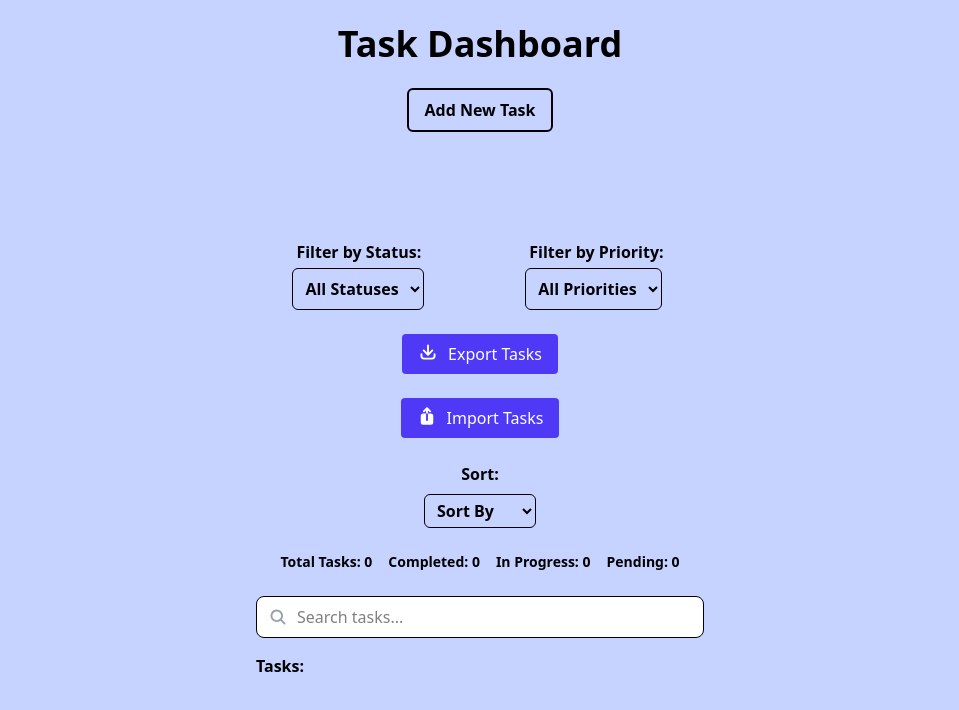
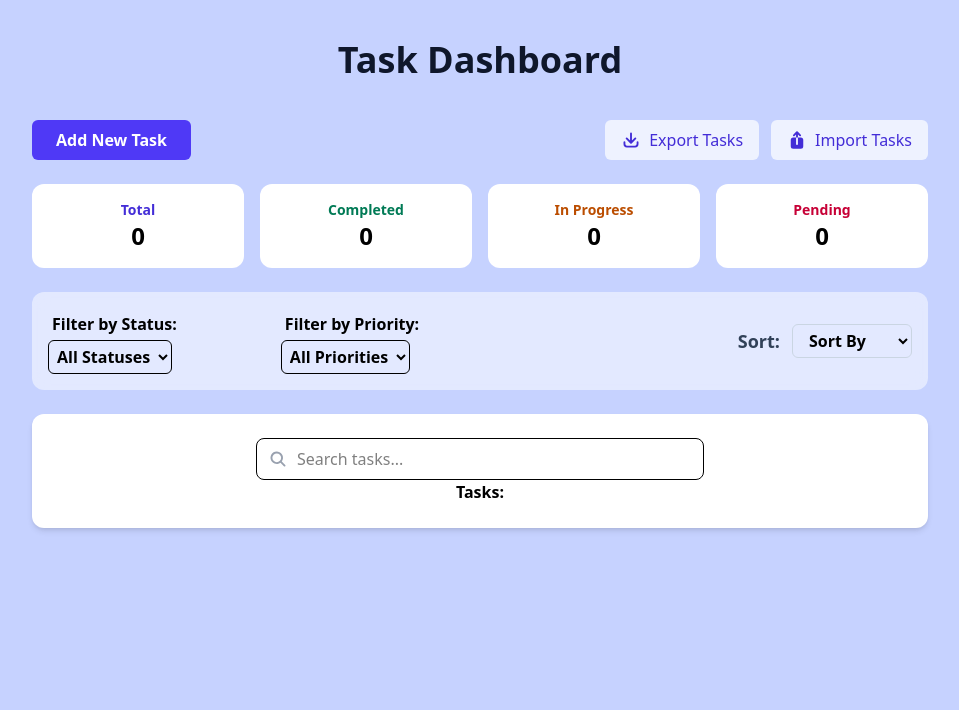
Before and after one commit to jayanthibs/task-dashboard-sba9, a React (Vite) app: page / in a window 1280 px wide. Shown: the top 710 px of the page, without its empty margins (160-1119 px from the left). Built offline with nearby package versions, Linux system fonts and the light colour scheme.

Commit message:
Updated styles

```diff
--- a/src/components/Dashboard/Dashboard.tsx
+++ b/src/components/Dashboard/Dashboard.tsx
@@ -75,12 +75,20 @@ function Dashboard() {
     pending: tasks.filter((t) => t.status === "pending").length,
   };
 
+
+
   return (
-    <div className="bg-indigo-200 min-h-screen p-6 flex flex-col items-center gap-6">
-      <h1 className="text-4xl font-semibold text-center">Task Dashboard</h1>
+    <div className="min-h-screen bg-indigo-200 py-10 px-6 flex flex-col items-center">
+      {/* Header */}
+      <div className="text-center mb-8">
+        <h1 className="text-4xl font-bold text-slate-900 mb-2">Task Dashboard</h1>
 
+      </div>
+
+      {/* Top Controls */}
+      <div className="flex flex-col md:flex-row gap-4 mb-6 w-full max-w-4xl justify-between">
         <button
-        className="px-4 py-2 border-2 rounded-md font-bold hover:bg-indigo-300 transition"
+          className="px-6 py-2 rounded-md font-bold bg-indigo-600 text-white hover:bg-indigo-700 transition"
           onClick={() => {
             setEditingTask(null);
             setShowForm(true);
@@ -89,9 +97,75 @@ function Dashboard() {
           Add New Task
         </button>
 
-      {/* rendering TaskForm */}
+        <div className="flex gap-3 flex-wrap">
+          <button
+            onClick={() => exportTasks(tasks)}
+            className="flex items-center gap-2 bg-indigo-50 text-indigo-700 px-4 py-2 rounded-md hover:bg-indigo-100 transition"
+          >
+            <ArrowDownTrayIcon className="h-5 w-5" />
+            Export Tasks
+          </button>
 
+          <button
+            type="button"
+            onClick={() => document.getElementById("import-file")?.click()}
+            className="flex items-center gap-2 bg-indigo-50 text-indigo-700 px-4 py-2 rounded-md hover:bg-indigo-100 transition"
+          >
+            <ArrowUpOnSquareIcon className="h-5 w-5" />
+            Import Tasks
+          </button>
+
+          <input
+            id="import-file"
+            type="file"
+            accept="application/json"
+            onChange={(e) => importTasks(e, setTasks)}
+            className="hidden"
+          />
+        </div>
+      </div>
+
+      {/* Stats */}
+      <div className="grid grid-cols-2 md:grid-cols-4 gap-4 mb-6 w-full max-w-4xl">
+        <div className="bg-white rounded-xl p-4 text-center">
+          <p className="text-sm font-semibold text-indigo-700">Total</p>
+          <p className="text-2xl font-bold">{stats.total}</p>
+        </div>
+        <div className="bg-white rounded-xl p-4 text-center">
+          <p className="text-sm font-semibold text-emerald-700">Completed</p>
+          <p className="text-2xl font-bold">{stats.completed}</p>
+        </div>
+        <div className="bg-white rounded-xl p-4 text-center">
+          <p className="text-sm font-semibold text-amber-700">In Progress</p>
+          <p className="text-2xl font-bold">{stats.inprogress}</p>
+        </div>
+        <div className="bg-white rounded-xl p-4 text-center">
+          <p className="text-sm font-semibold text-rose-700">Pending</p>
+          <p className="text-2xl font-bold">{stats.pending}</p>
+        </div>
+      </div>
+
+      {/* Filter & Sort */}
+      <div className="flex flex-col md:flex-row gap-4 mb-6 w-full max-w-4xl items-center justify-between bg-white/50  backdrop-blur-sm rounded-xl p-4">
+        <TaskFilter onFilterChange={handleFilterChange} />
+
+        <div className="flex items-center gap-3 font-bold">
+          <label className="font-bold text-slate-700 text-lg">Sort:</label>
+          <select
+            value={sortBy}
+            onChange={(e) => setSortBy(e.target.value as "title" | "dueDate" | "")}
+            className="px-3 py-1 rounded-md border border-slate-300"
+          >
+            <option value="">Sort By</option>
+            <option value="dueDate">Due Date</option>
+            <option value="title">Title</option>
+          </select>
+        </div>
+      </div>
+
+      {/* Task Form */}
       {showForm && (
+        <div className="w-full max-w-4xl mb-6 bg-white rounded-xl shadow-md p-6">
           <TaskForm
             onAddTask={handleAddTask}
             taskToEdit={editingTask || undefined}
@@ -105,71 +179,11 @@ function Dashboard() {
               setShowForm(false);
             }}
           />
+        </div>
       )}
-      {/* rendering TaskFilter */}
-      <TaskFilter onFilterChange={handleFilterChange} />
 
-      {/* export tasks */}
-      <button
-        onClick={() => exportTasks(tasks)}
-        className="bg-indigo-600 text-white px-4 py-2 rounded"
-      >
-        <div className="flex gap-[10px]">
-          <ArrowDownTrayIcon className="h-5 w-5" />
-          Export Tasks
-        </div>
-      </button>
-
-      {/* import tasks */}
-      <button
-        type="button"
-        onClick={() => document.getElementById("import-file")?.click()}
-        className="bg-indigo-600 text-white px-4 py-2 rounded"
-      >
-        <div className="flex gap-[10px]">
-          <ArrowUpOnSquareIcon className="h-5 w-5" />
-          Import Tasks
-        </div>
-      </button>
-
-      <input
-        id="import-file"
-        type="file"
-        accept="application/json"
-        onChange={(e) => importTasks(e, setTasks)}
-        className="hidden"
-      />
-
-      {/* rendering sorting */}
-
-      <div className="flex flex-col gap-2 items-center">
-        <label htmlFor="sort" className=" font-bold">
-          Sort:
-        </label>
-        <select
-          id="sort"
-          value={sortBy}
-          onChange={(e) =>
-            setSortBy(e.target.value as "title" | "dueDate" | "")
-          }
-          className="px-2 py-1 border-1 rounded-md font-semibold"
-        >
-          <option value="">Sort By</option>
-          <option value="dueDate">Due Date</option>
-          <option value="title">Title</option>
-        </select>
-      </div>
-
-      {/* rendering stats */}
-      <div className="flex gap-4 text-sm font-semibold">
-        <p>Total Tasks: {stats.total}</p>
-        <p>Completed: {stats.completed}</p>
-        <p>In Progress: {stats.inprogress}</p>
-        <p>Pending: {stats.pending}</p>
-      </div>
-
-      {/* rendering TaskList */}
-      <div className="flex flex-col gap-4 w-full max-w-md">
+      {/* Task List */}
+      <div className="w-full max-w-4xl bg-white rounded-xl shadow-md p-6 flex flex-col items-center">
         <TaskList
           tasks={sortedTasks}
           onStatusChange={handleStatusChange}
@@ -184,4 +198,5 @@ function Dashboard() {
   );
 }
 
+
 export default Dashboard;
--- a/src/components/TaskFilter/TaskFilter.tsx
+++ b/src/components/TaskFilter/TaskFilter.tsx
@@ -15,14 +15,14 @@ function TaskFilter({ onFilterChange }: TaskFilterProps) {
   }
 
   return (
-    <div className="flex gap-[100px] mt-20 justify-center font-bold">
+    <div className="flex gap-[100px] justify-center font-bold">
     <div>
       <h1 className="p-1">Filter by Status:</h1>
       <select
 
         onChange={handleStatusChange}
         defaultValue="All Statuses"
-        className="border-1 rounded-md p-2"
+        className="border-1 rounded-md p-1"
       >
         <option value="" >All Statuses</option>
         <option value="pending">Pending</option>
@@ -32,7 +32,7 @@ function TaskFilter({ onFilterChange }: TaskFilterProps) {
       </div>
       <div>
        <h1 className="p-1">Filter by Priority:</h1>
-      <select defaultValue="All Priorities" onChange={handlePriorityChange}  className="border-1 rounded-md p-2">
+      <select defaultValue="All Priorities" onChange={handlePriorityChange}  className="border-1 rounded-md p-1">
                 <option value="">All Priorities</option>
         <option value="low">low</option>
         <option value="medium">medium</option>
```
Lines whose indentation alone changed are shown as unchanged.
